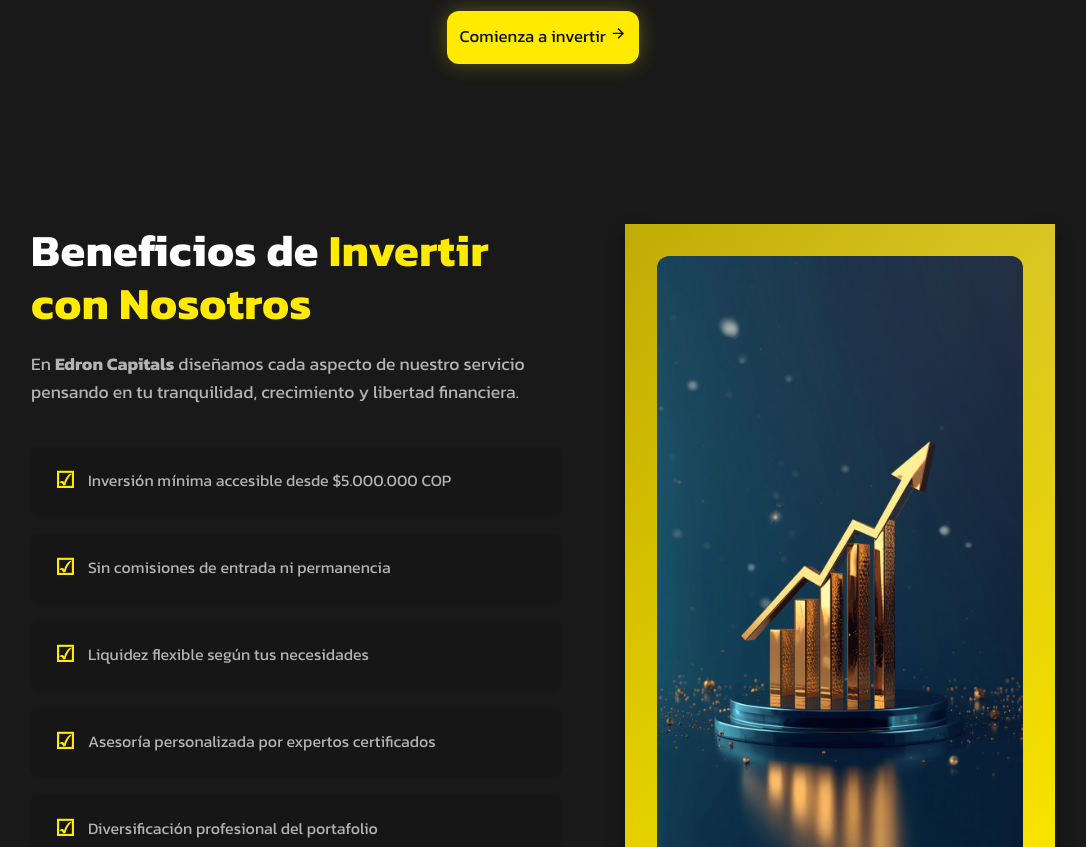
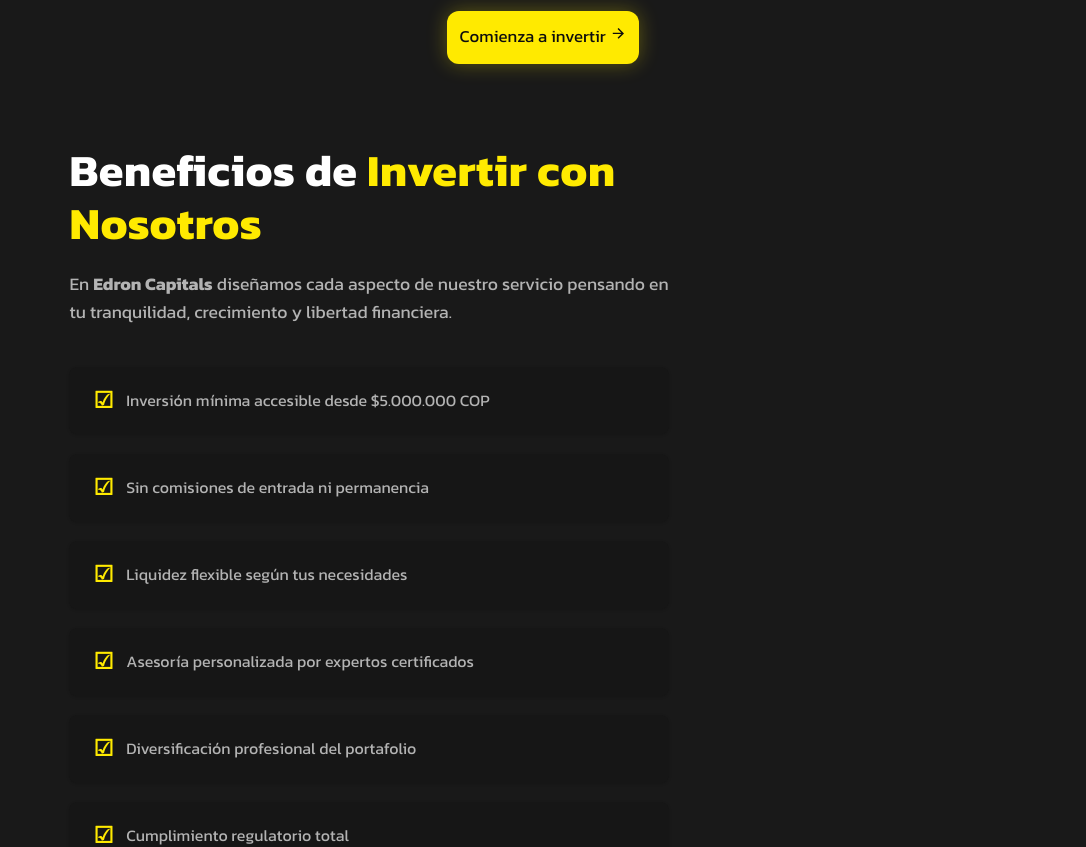
Before and after one commit to jhersara/edron-capitals, a Next.js app: page / in a window 1280 px wide. Shown: the part 1340-2187 px from the top of the page, without its empty margins (97-1183 px from the left). Built offline with nearby package versions, Linux system fonts and the light colour scheme.

Commit message:
Pequeña mejora en la UI del Motor grafico

```diff
--- a/src/styles/pages/page.css
+++ b/src/styles/pages/page.css
@@ -533,7 +533,7 @@
 
 .benefits-wrapper {
   width: 100%;
-  padding: 6rem 10%;
+  padding: 1rem 13%;
   background: var(--cl-bg);
   color: var(--cl-text-primary);
 }
@@ -618,6 +618,7 @@
   padding: 2rem;
   box-shadow: var(--sh-lg);
   overflow: hidden;
+  height: 80%;
 }
 
 .image-frame::after {
@@ -634,7 +635,7 @@
 
 .benefit-img {
   width: 100%;
-  height: auto;
+  height: 60%;
   border-radius: var(--rd-lg);
   transition: transform var(--transition-slow);
 }
```
Also changed, not shown: 1 other file (tests, documents, lock files or other folders).
